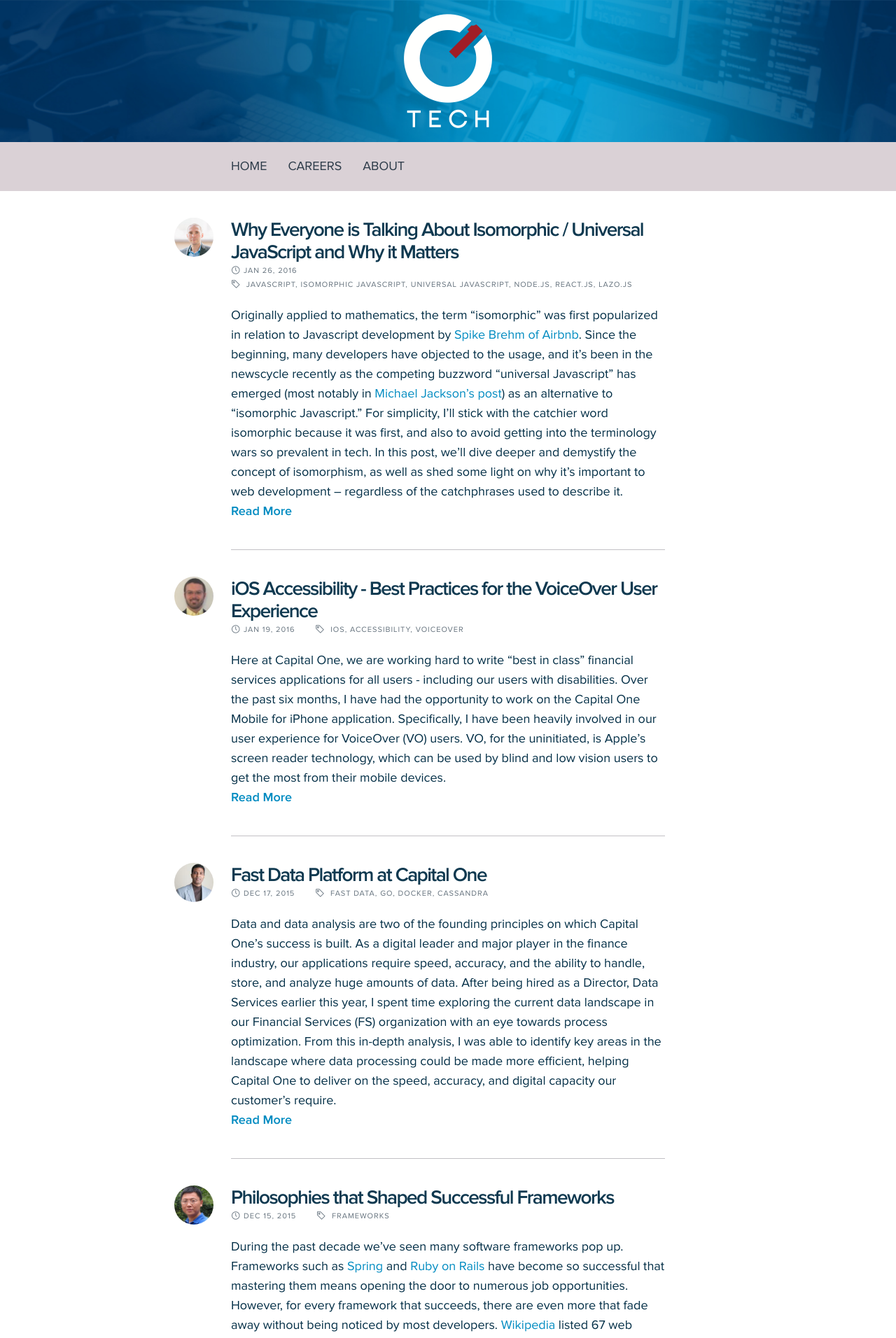
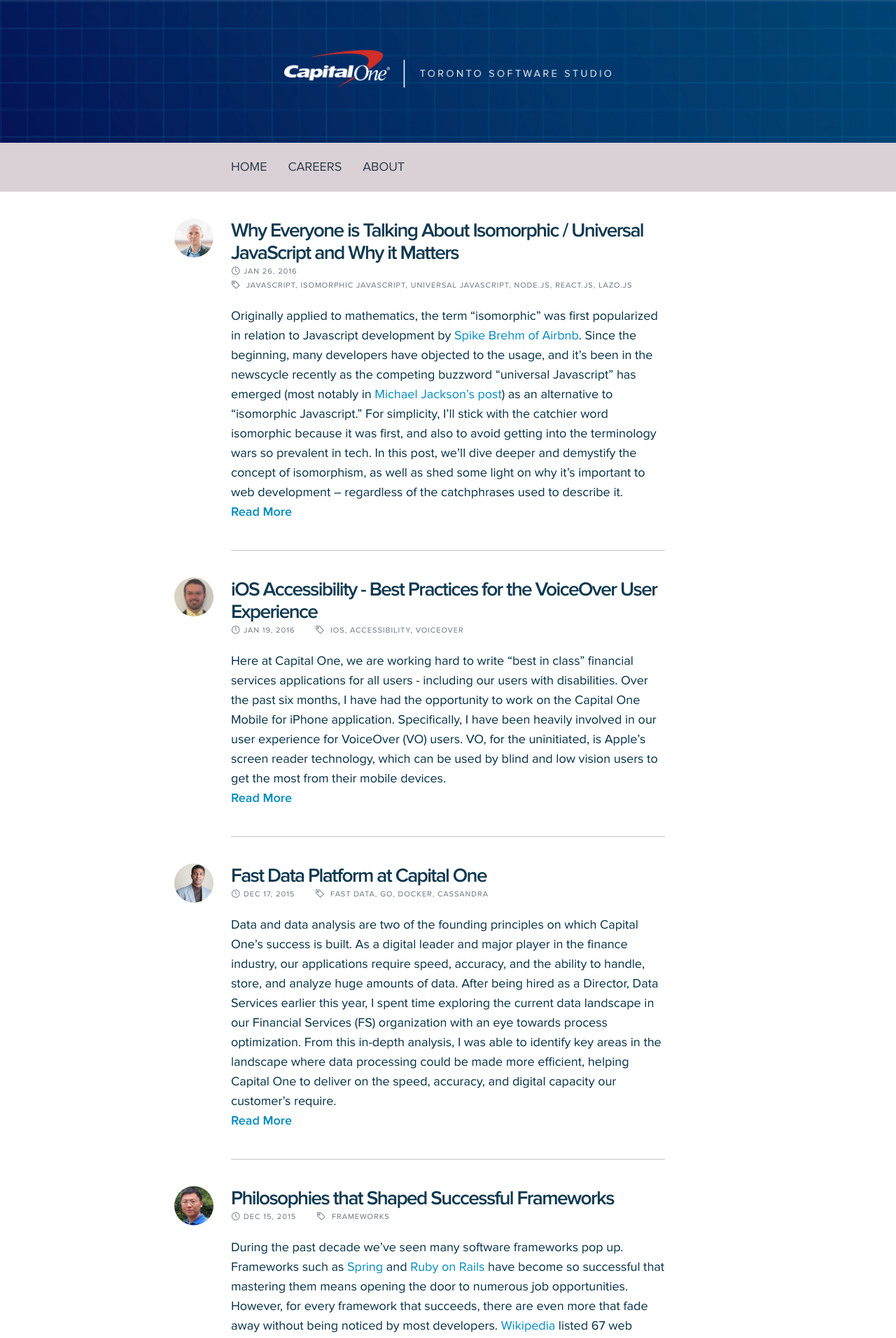
Before and after one commit to CapitalOneCanada/capitalonecanada.github.io, a Jekyll site: the page built from index.html, in a window 1280 px wide. Shown: the top 1912 px of the page at 70% size. Built offline with Jekyll 4.4.1, drawn with Linux system fonts in a browser that asks for light colours; nearby versions of some CDN libraries; Markdown is read by kramdown in place of the engine named in the settings.

Commit message:
Modified banner

```diff
--- a/css/base.css
+++ b/css/base.css
@@ -13,9 +13,9 @@
 
 .wrap									{ width:90%; max-width:620px; margin:0 auto; position:relative; }
 
-#top_header								{ width:100%; background:#008bc1 url(../assets/img/hero_bg.jpg) center top no-repeat; background-size:cover; position:relative; padding-bottom:70px; }
-#top_header .content					{ padding: 20px; }
-#top_header .logo						{ margin:0 auto; display:block; width:126px; height:auto; }
+#top_header								{ width:100%; height:204px; background:#008bc1 url(../assets/img/hero_bg.jpg) center top no-repeat; background-size:cover; position:relative; padding-bottom:70px; }
+#top_header .content					{ padding: 35px 0; }
+#top_header .logo						{ margin:0 auto; display:block; width:470px; height:auto; }
 
 #main_nav								{ position:absolute; bottom:0; left:0; width:100%; background:rgba(218,209,214,1); }
 #main_nav a								{ display:block; float:left; font-size:18px; line-height:70px; color:#2c3a48; padding:0 15px; transition:all ease-out 200ms; }
@@ -185,9 +185,6 @@
 @media screen and (max-width:640px) {
 	body								{ font-size:18px; line-height:20px; }
 
-	#top_header .content				{ padding: 35px 20px; }
-	#top_header .logo					{ width:93px; }
-
 	#main_nav a							{ display:none; }
 	#main_nav a.menu					{ display:block; float:left; margin-left:-15px; }
 	#main_nav a.button					{ display:block; }
```
Also changed, not shown: assets/img/big_logo.png, assets/img/hero_bg.jpg.
